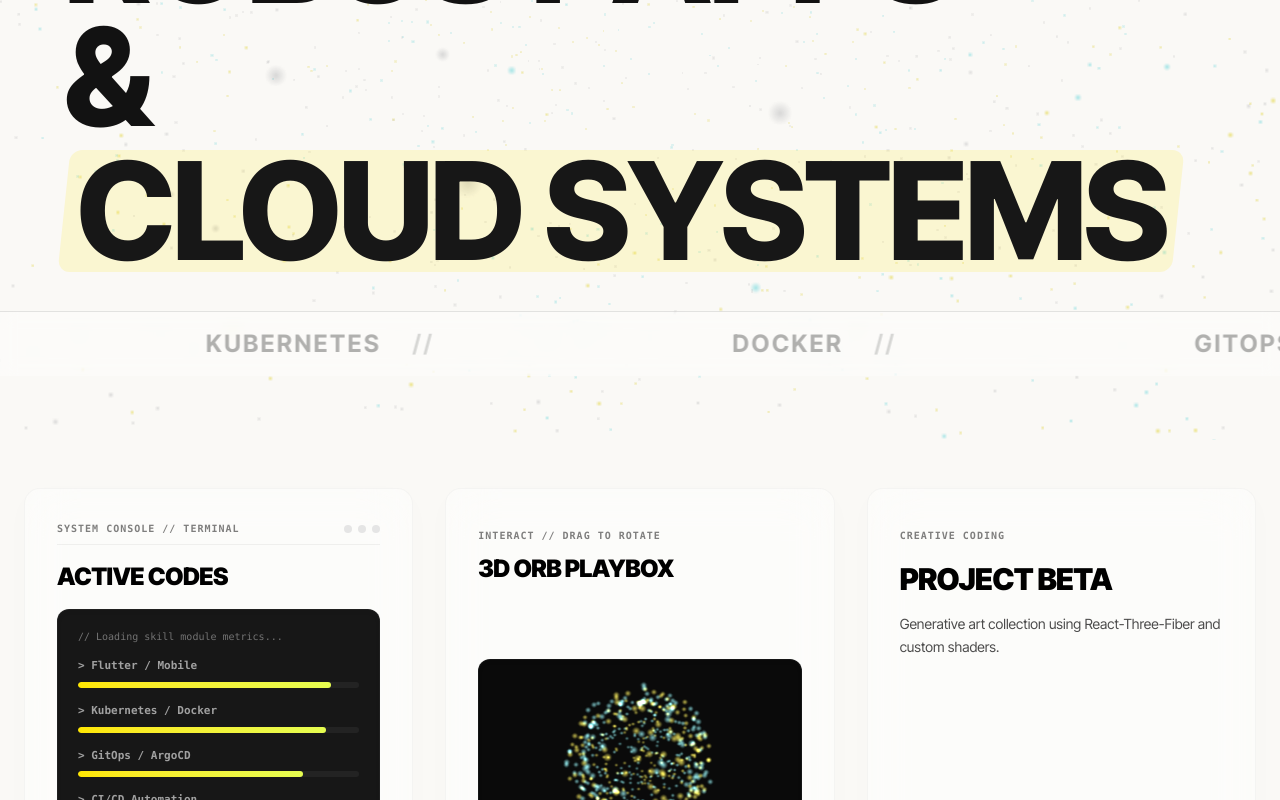
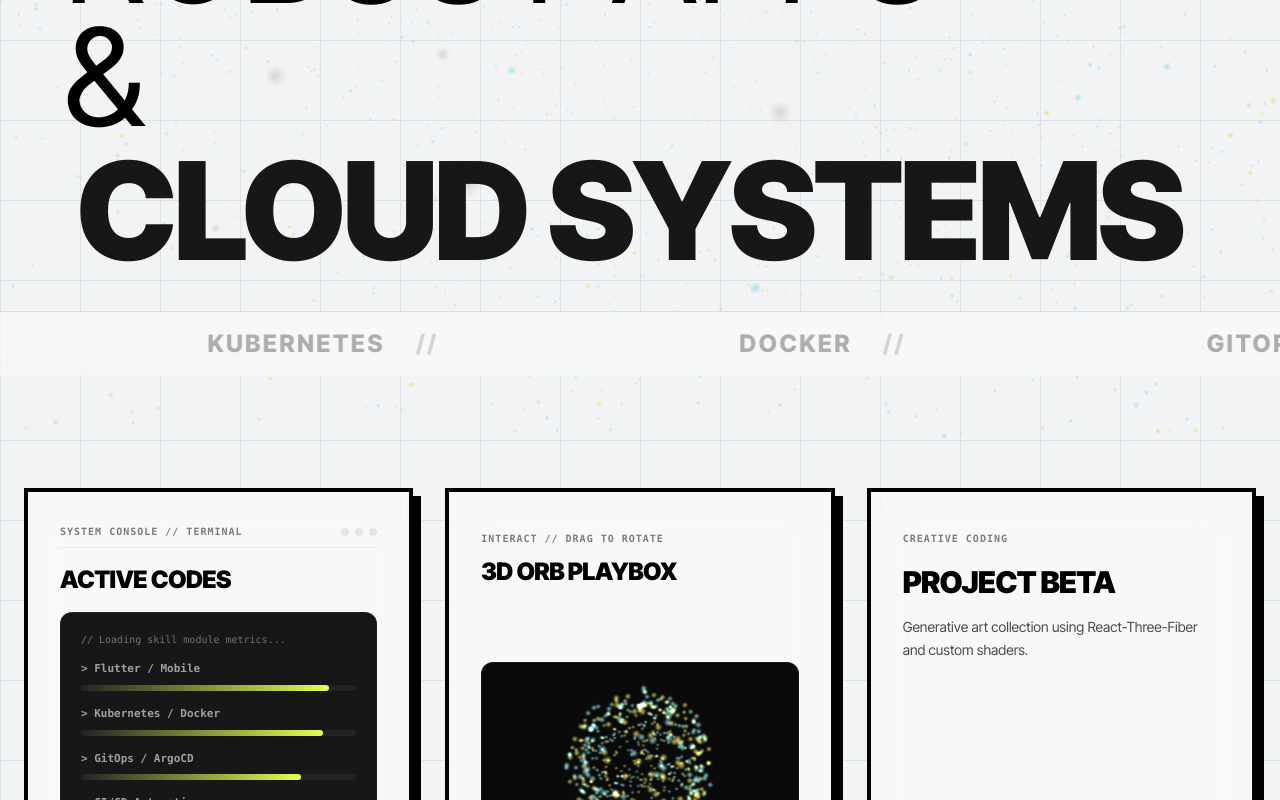
Before and after one commit to chunghei0116/portfolio-website, a Next.js app: page / in a window 1280 px wide. Shown: the part 360-1160 px from the top of the page. Built offline with nearby package versions, Linux system fonts and the light colour scheme.

Commit message:
style(theme): update color tokens and brutalist styles

```diff
--- a/src/app/globals.css
+++ b/src/app/globals.css
@@ -1,10 +1,14 @@
 @import "tailwindcss";
 
 :root {
-  --background: #FAF9F6;
-  --foreground: #121212;
-  --selection-bg: #FFE600; /* Warm golden cyber-yellow */
-  --selection-text: #000000;
+  --background: #F1F3F5; /* Alpine Slate (冷灰頁岩) */
+  --foreground: #000000; /* Pure Black */
+  --card-bg: #FFFFFF; /* Pure Alpine Snow */
+  --accent-red: #E60000; /* Swiss Trail Red */
+  --moss-shadow: #1C2E24; /* Moss Shadow deep fir-green */
+  --grid-color: #DDE2E5; /* Survey map faint grid lines */
+  --selection-bg: #E60000;
+  --selection-text: #FFFFFF;
 }
 
 @theme {
@@ -12,53 +16,57 @@
 
   --color-background: var(--background);
   --color-foreground: var(--foreground);
-  --color-cyber-yellow: #FFE600;
-  --color-electric-cyan: #00F0FF;
-  --color-neo-red: #FF3E3E;
-  --color-selection-bg: var(--selection-bg);
+  --color-card-bg: var(--card-bg);
+  --color-accent-red: var(--accent-red);
+  --color-moss-shadow: var(--moss-shadow);
+  --color-grid-color: var(--grid-color);
 
-  --font-weight-punchy: 800;
-  --font-weight-bold: 700;
+  --font-weight-punchy: 950;
+  --font-weight-bold: 800;
 }
 
 @layer base {
-  *, ::after, ::before {
-    @apply border-black/[0.04];
-  }
-
   body {
-    @apply bg-background text-foreground antialiased selection:bg-selection-bg selection:text-black;
+    @apply bg-background text-foreground antialiased selection:bg-accent-red selection:text-white;
     font-feature-settings: "ss01", "ss02", "cv01", "cv11";
+    background-image:
+      linear-gradient(to right, var(--grid-color) 1px, transparent 1px),
+      linear-gradient(to bottom, var(--grid-color) 1px, transparent 1px);
+    background-size: 80px 80px;
   }
 }
 
-/* Punchy light mode typography */
-.punchy-heading {
-  @apply font-sans font-punchy tracking-tight leading-[0.9] uppercase text-[#121212];
+/* Massive Swiss Grotesque Headline style */
+.swiss-massive-heading {
+  @apply font-sans font-punchy tracking-[-0.05em] leading-[0.82] uppercase text-black;
 }
 
-/* Elegant micro-border outline */
+/* Heavy solid flat-edge brutalist borders */
 .brutalist-border {
-  @apply border border-black/[0.04] rounded-2xl;
+  @apply border-[4px] border-black rounded-none;
 }
 
-/* Soft atmospheric ambient shadows */
+/* Solid unblurred flat-shadow utility */
 .brutalist-shadow {
-  @apply shadow-[0_8px_30px_rgba(0,0,0,0.015)] border border-black/[0.03];
+  box-shadow: 8px 8px 0px #000000;
 }
 
-.brutalist-shadow-sm {
-  @apply shadow-[0_4px_20px_rgba(0,0,0,0.01)] border border-black/[0.02];
+/* Solid heavy hover lift with flat transition */
+.brutalist-hover-lift {
+  @apply transition-all duration-300 ease-out;
+}
+.brutalist-hover-lift:hover {
+  transform: translate(-4px, -4px);
+  box-shadow: 12px 12px 0px #000000;
+}
+.brutalist-hover-lift:active {
+  transform: translate(2px, 2px);
+  box-shadow: 4px 4px 0px #000000;
 }
 
-/* Premium smooth hover/lift translation */
-.brutalist-press {
-  @apply transition-all duration-500 ease-out hover:-translate-y-1.5 hover:shadow-[0_20px_40px_rgba(0,0,0,0.03)] hover:border-black/[0.08] hover:bg-white/60 active:translate-y-0 active:shadow-[0_8px_30px_rgba(0,0,0,0.015)];
-}
-
-/* Subdued secondary info */
-.text-decorative {
-  @apply text-black/35 font-mono text-[10px] font-bold tracking-widest uppercase;
+/* Monospaced alpine tag typography */
+.text-alpine-mono {
+  @apply font-mono text-[0.75rem] font-bold tracking-[0.12em] uppercase text-moss-shadow;
 }
 
 @keyframes marquee {
```
